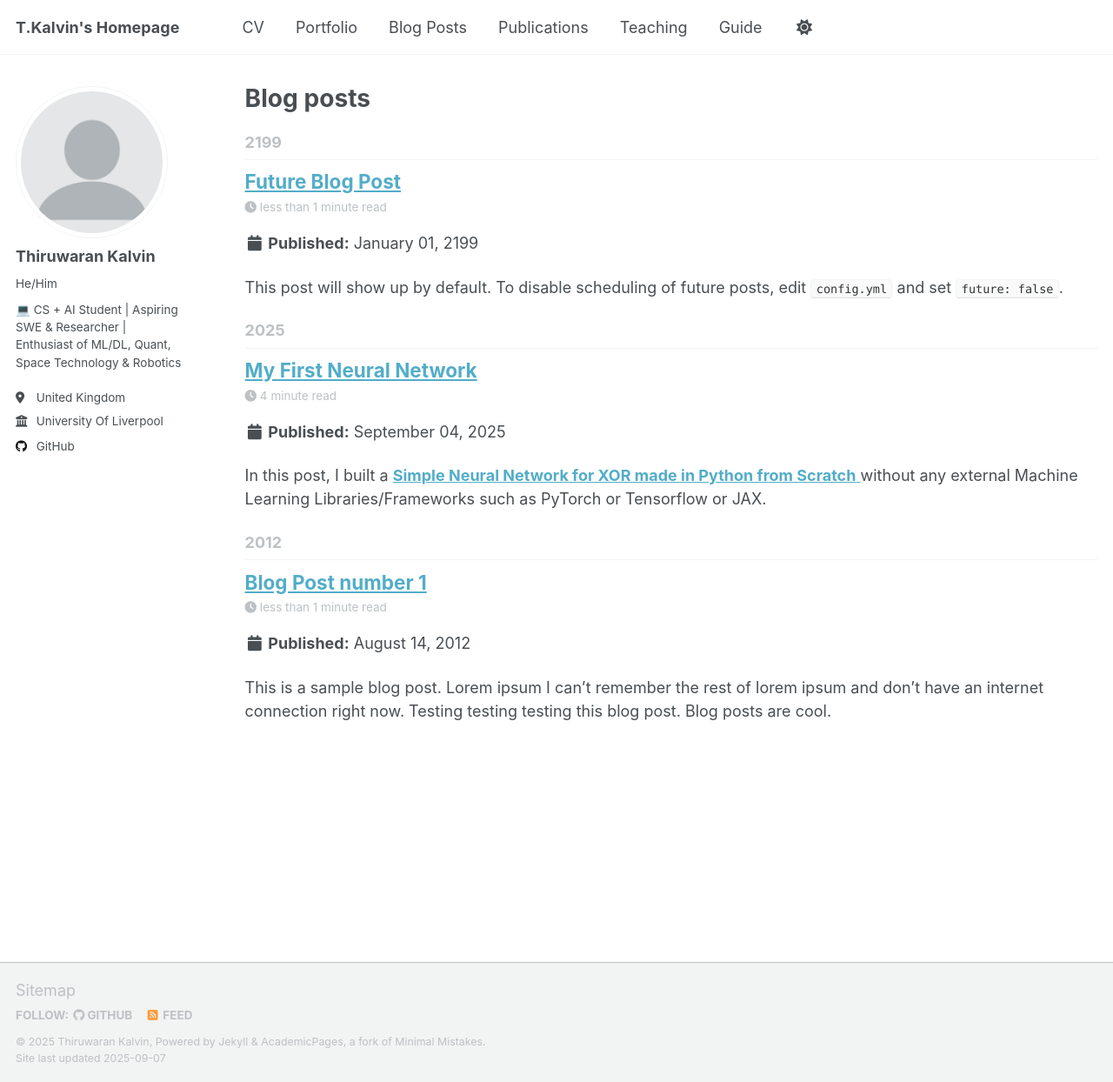
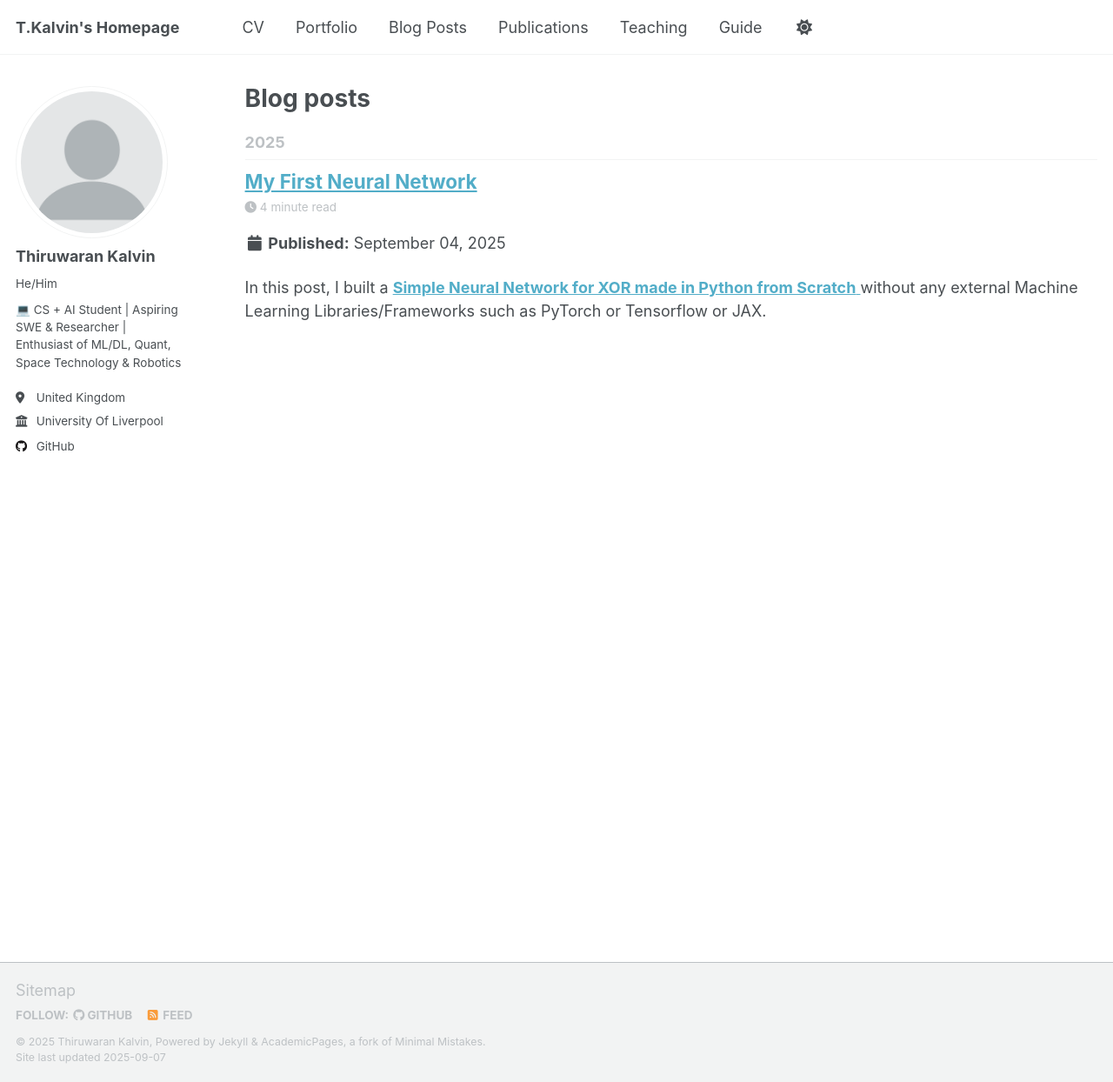
Before and after one commit to T-Kalv/T-Kalv.github.io, a Jekyll site: the page built from _pages/year-archive.html, in a window 1280 px wide and 1244 px high. Shown: the whole window at 87% size. Built offline with Jekyll 4.4.1, drawn with Linux system fonts in a browser that asks for light colours; a script that is not in the unit is left out.

Commit message:
Attempted to fix Blog

```diff
--- a/_config.yml
+++ b/_config.yml
@@ -91,7 +91,7 @@
 teaser                   :  # filename of teaser fallback teaser image placed in /images/, .e.g. "500x300.png"
 breadcrumbs              : false # true, false (default)
 words_per_minute         : 160
-future                   : true
+future                   : false
 read_more                : "disabled" # if enabled, adds "Read more" links to excerpts
 talkmap_link             : false      #change to true to add link to talkmap on talks page
 comments:
--- a/_posts/2012-08-14-blog-post-1.md
+++ /dev/null
@@ -1,20 +0,0 @@
----
-title: 'Blog Post number 1'
-date: 2012-08-14
-permalink: /posts/2012/08/blog-post-1/
-tags:
-  - cool posts
-  - category1
-  - category2
----
-
-This is a sample blog post. Lorem ipsum I can't remember the rest of lorem ipsum and don't have an internet connection right now. Testing testing testing this blog post. Blog posts are cool.
-
-Headings are cool
-======
-
-You can have many headings
-======
-
-Aren't headings cool?
-------
--- a/_posts/2199-01-01-future-post.md
+++ /dev/null
@@ -1,11 +0,0 @@
----
-title: 'Future Blog Post'
-date: 2199-01-01
-permalink: /posts/2012/08/blog-post-4/
-tags:
-  - cool posts
-  - category1
-  - category2
----
-
-This post will show up by default. To disable scheduling of future posts, edit `config.yml` and set `future: false`.
```
